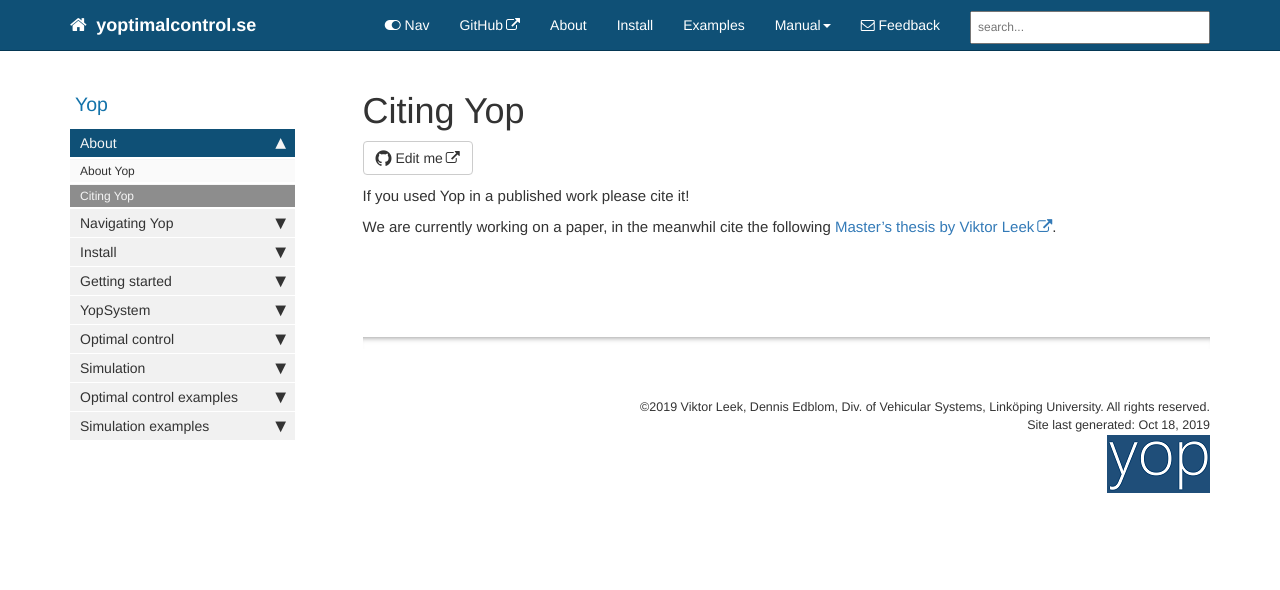
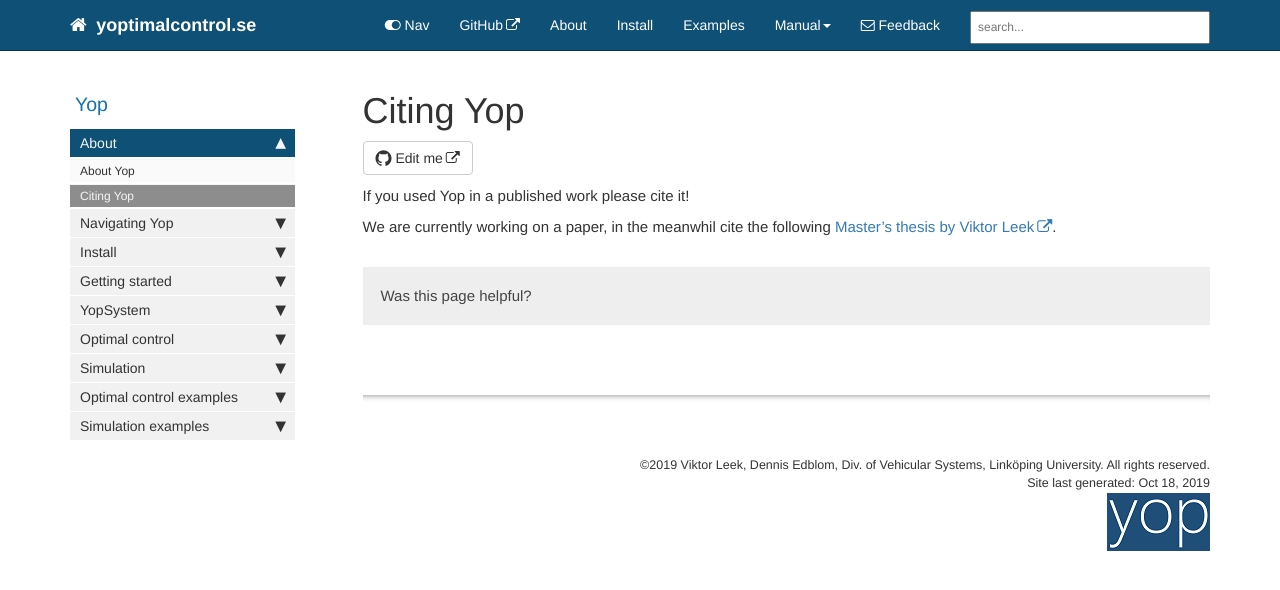
Before and after one commit to yoptimalcontrol/yoptimalcontrol, a Jekyll site: the page built from pages/about/citations.md, in a window 1280 px wide. Shown: the top 590 px of the page. Built offline with Jekyll 4.4.1, drawn with Linux system fonts in a browser that asks for light colours; nearby versions of some CDN libraries; comment, search, counter and statistics services are not loaded.

Commit message:
added feedback button

```diff
--- a/_config.yml
+++ b/_config.yml
@@ -82,6 +82,7 @@ defaults:
       search: true
       sidebar: home_sidebar
       topnav: topnav
+      feedback: true
   -
     scope:
       path: ""
@@ -91,6 +92,7 @@ defaults:
       comments: true
       search: true
       tooltip: true
+      feedback: true
 
   -
     scope:
@@ -102,6 +104,7 @@ defaults:
       search: true
       sidebar: home_sidebar
       topnav: topnav
+      feedback: true
 
 # these are defaults used for the frontmatter for these file types
 
--- /dev/null
+++ b/_includes/feedback-dropdown.html
@@ -0,0 +1,70 @@
+{% if page.feedback %}
+<style>
+    /* Style the button that is used to open and close the collapsible content */
+    .fb_collapsible {
+        background-color: #eee;
+        color: #444;
+        cursor: pointer;
+        padding: 18px;
+        width: 100%;
+        border: none;
+        text-align: left;
+        outline: none;
+        font-size: 15px;
+    }
+
+    /* Add a background color to the button if it is clicked on (add the .active class with JS), and when you move the mouse over it (hover) */
+    .fb_active,
+    .fb_collapsible:hover {
+        background-color: #ccc;
+    }
+
+    /* Style the collapsible content. Note: hidden by default */
+    .feedback_content {
+        padding: 0 18px;
+        display: none;
+        overflow: hidden;
+        background-color: #f1f1f1;
+    }
+</style>
+<button type="button" class="fb_collapsible">Was this page helpful?</button>
+<div class="feedback_content">
+    <p>
+        <form
+            action="https://docs.google.com/forms/d/e/1FAIpQLSe2GbtHidvlk0M3383HR2JAR4zWkZzB6cW5rKq9tBTygEAOPA/formResponse"
+            target="hidden_iframe">
+            <!-- Set the value of the current URL into the form. -->
+            <input type="hidden" name="entry.1235902710" id="current-url" value={{page.url}}>
+            <!-- The answer bit -->
+            <p>
+                <input type="radio" name="entry.1116545680" id="h1" value="Yes" required="">
+                <label for="h1">Yes</label>&nbsp;&nbsp;&nbsp;&nbsp;
+                <input type="radio" name="entry.1116545680" id="h2" value="No">
+                <label for="h2">No</label></p>
+
+            <!-- Additional feedback -->
+
+            <p><label id="feedbackLabel" for="feedback">Give additional feedback below.</label><br>
+                <input type="text" name="entry.470412855" id="feedback"></p>
+            <!-- Submit button -->
+            <p><input class="button" type="submit" value="Submit"></p>
+        </form>
+    </p>
+</div>
+<script>
+    var coll = document.getElementsByClassName("fb_collapsible");
+    var i;
+
+    for (i = 0; i < coll.length; i++) {
+        coll[i].addEventListener("click", function () {
+            this.classList.toggle("fb_active");
+            var content = this.nextElementSibling;
+            if (content.style.display === "block") {
+                content.style.display = "none";
+            } else {
+                content.style.display = "block";
+            }
+        });
+    }
+</script>
+{% endif %}
--- a/_layouts/page.html
+++ b/_layouts/page.html
@@ -66,6 +66,7 @@ layout: default
         {% endif %}
     </div>
 
+{% include feedback-dropdown.html %}
 {% include disqus.html %}
 
 </div>
```
